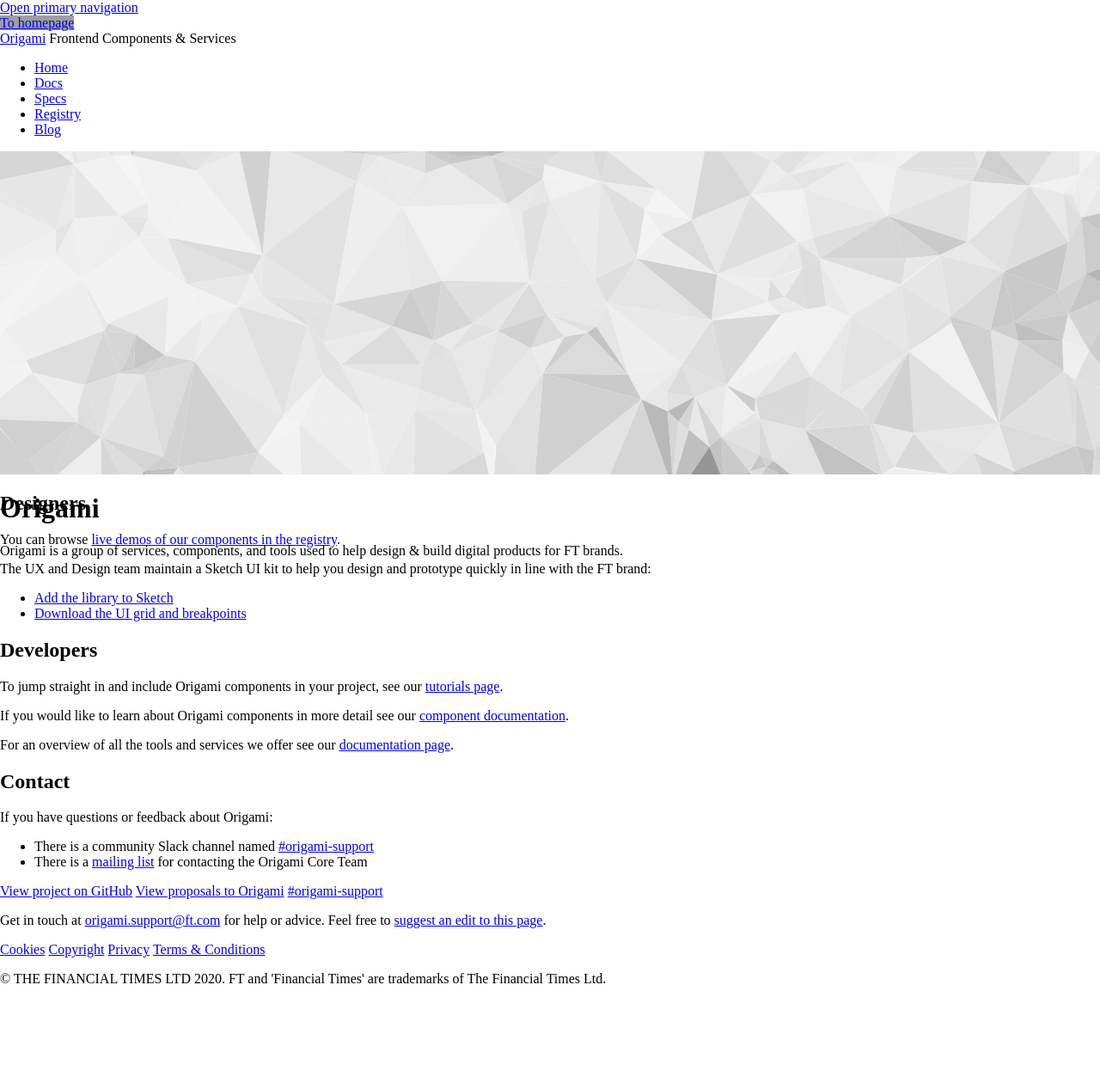
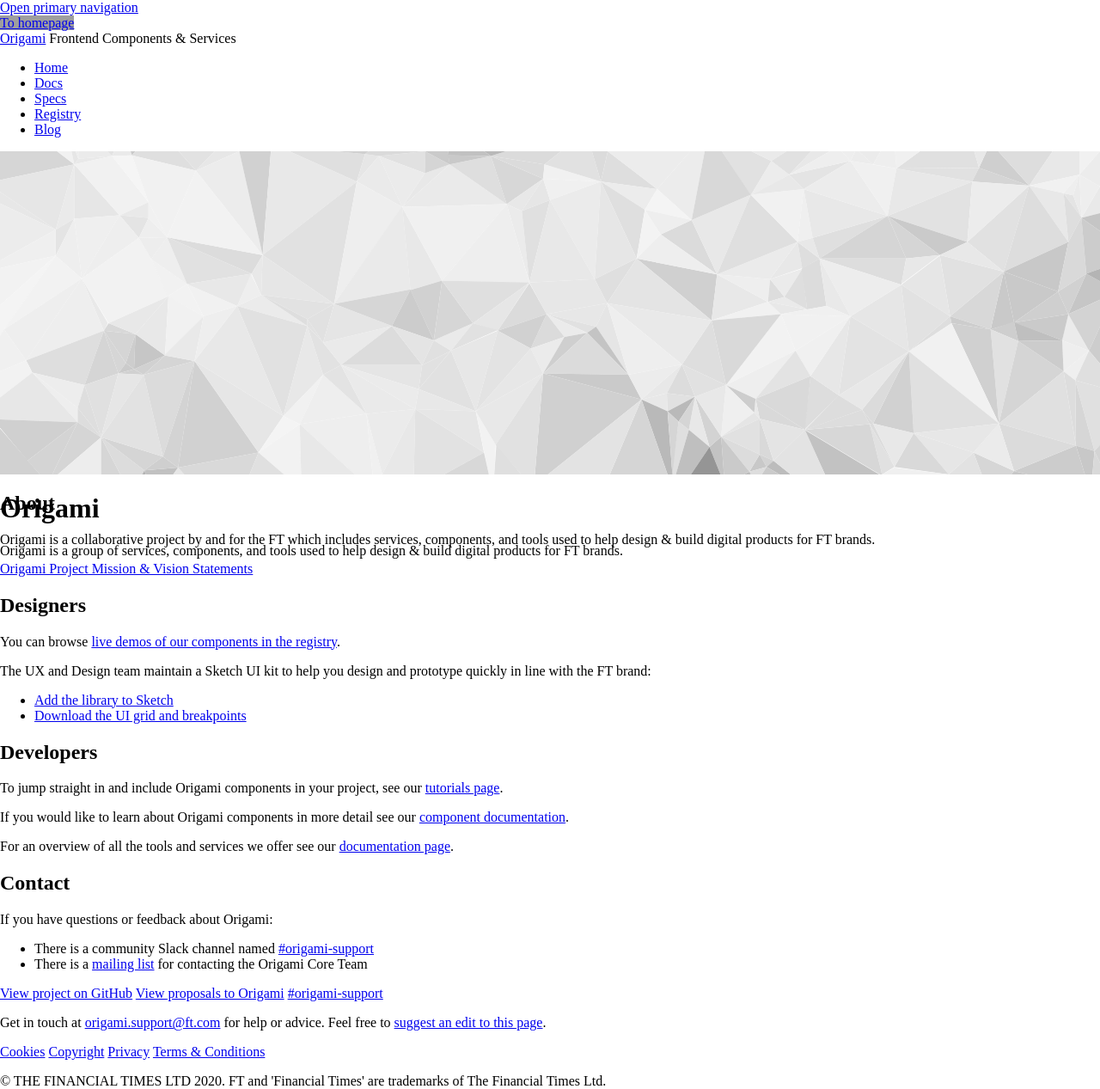
Before and after one commit to Financial-Times/origami-website, a Jekyll site: the page built from pages/home.html, in a window 1280 px wide. Shown: the whole page at 86% size. Built offline with Jekyll 4.4.1, drawn with Linux system fonts in a browser that asks for light colours; a style sheet for code colours, icons or effects is not loaded; before the commit the page ends 1148 px from its top, so only the background shows below that; grey boxes are pictures that could not be loaded.

Commit message:
Add an about section to the homepage which includes a link to the vission and mission statements

```diff
--- a/pages/home.html
+++ b/pages/home.html
@@ -23,6 +23,14 @@ nav_order: 1
 <div class="o-layout__main o-layout-typography">
 
 	<div class="o-layout__overview">
+
+		<div class="o-layout-item">
+			<h2>About</h2>
+			<p>
+				Origami is a collaborative project by and for the FT which includes services, components, and tools used to help design & build digital products for FT brands.
+			</p>
+			<p><a href="/docs/principles/vision-and-mission/">Origami Project Mission & Vision Statements</a></p>
+		</div>
 
 		<div class="o-layout-item">
 			<h2>Designers</h2>
```
